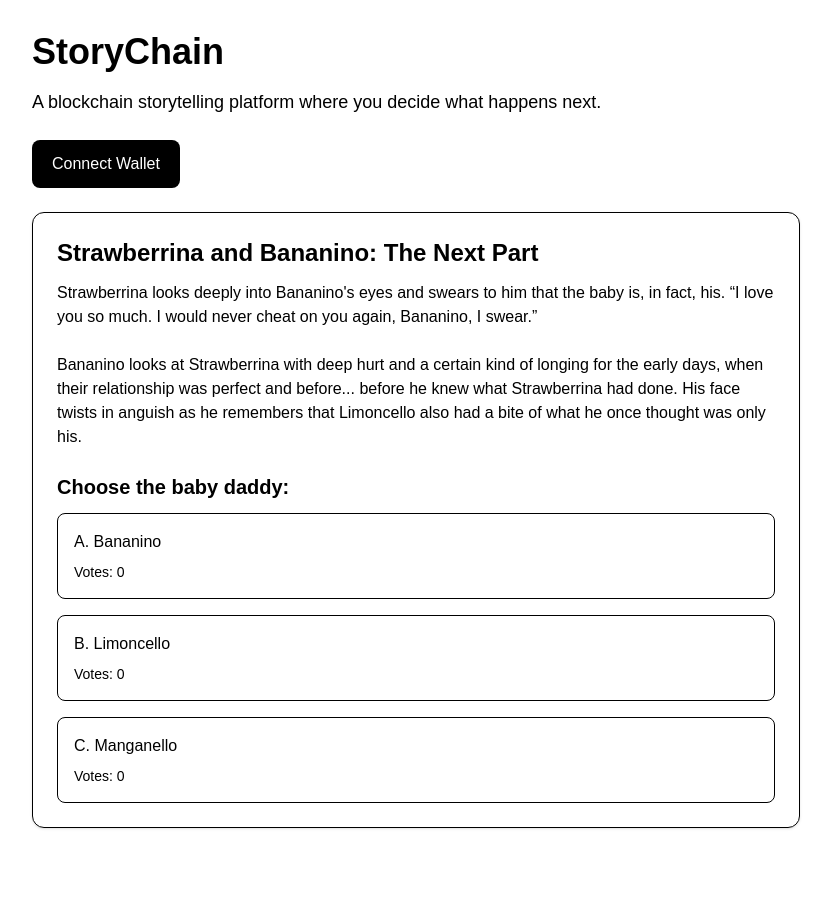
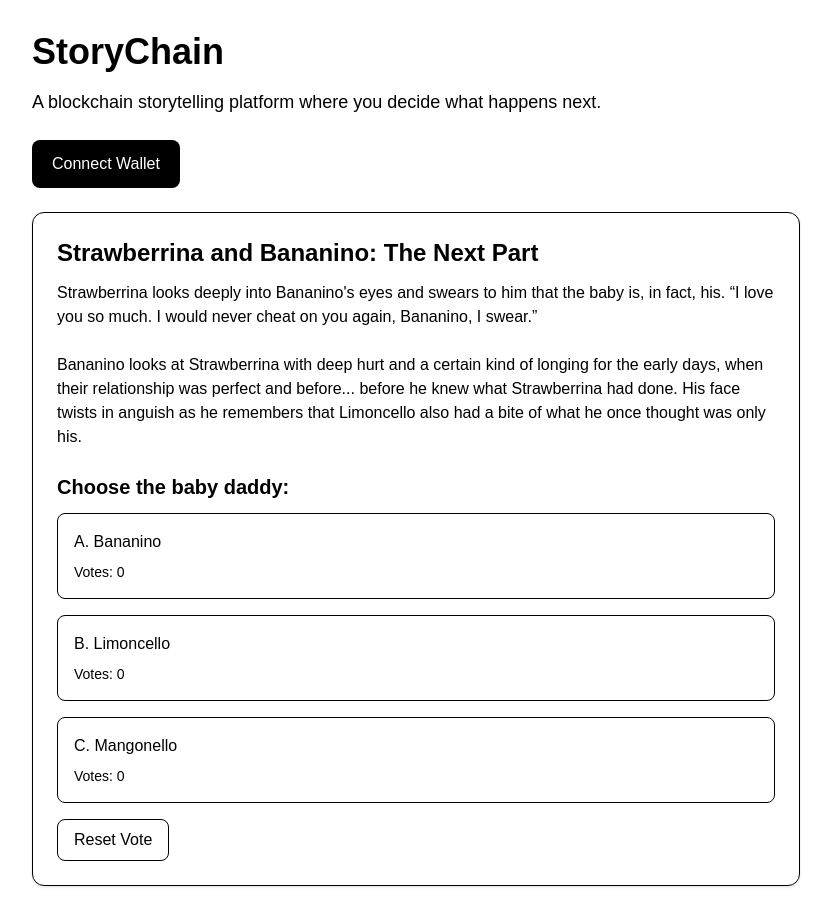
Before and after one commit to juana-rattigan/storychain, a Next.js app: page / in a window 1280 px wide. Shown: the whole page, without its empty margins (224-1055 px from the left). Before the commit the page ends 860 px from the top, so only its background shows below. Built offline with nearby package versions, Linux system fonts and the light colour scheme.

Commit message:
Added localStorage persistence for votes

```diff
--- a/app/page.tsx
+++ b/app/page.tsx
@@ -130,7 +130,7 @@ useEffect(() => {
                 selected === "C" ? "bg-black text-white" : "hover:bg-gray-50"
               }`}
             >
-              C. Manganello
+              C. Mangonello
               <div className="text-sm mt-2">Votes: {votes.C}</div>
             </button>
           </div>
@@ -140,6 +140,17 @@ useEffect(() => {
               You voted for option {selected}.
             </p>
           )}
+          <button
+  onClick={() => {
+    setVotes({ A: 0, B: 0, C: 0 });
+    setSelected("");
+    localStorage.removeItem("votes");
+    localStorage.removeItem("selected");
+  }}
+  className="mt-4 border rounded-lg px-4 py-2 hover:bg-gray-100"
+>
+  Reset Vote
+</button>
         </div>
       </div>
     </main>
```
